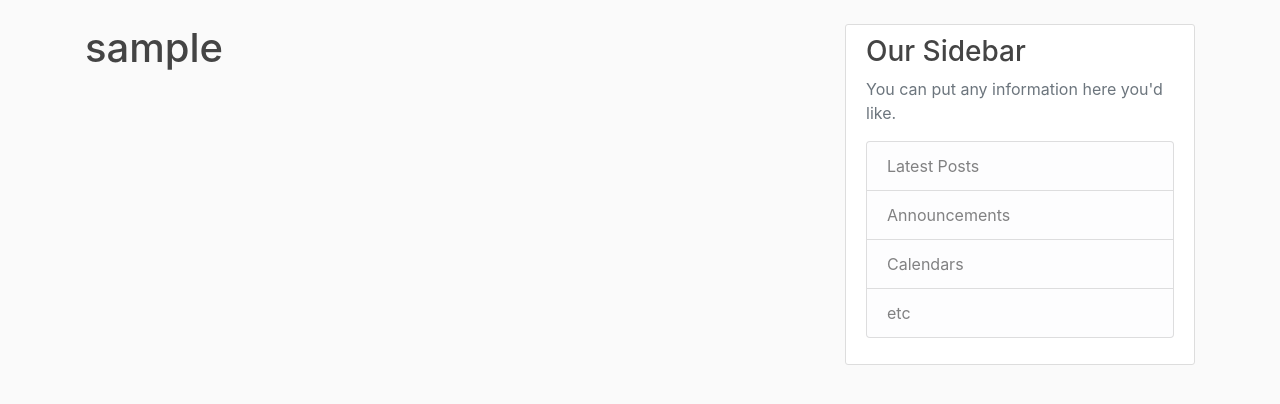
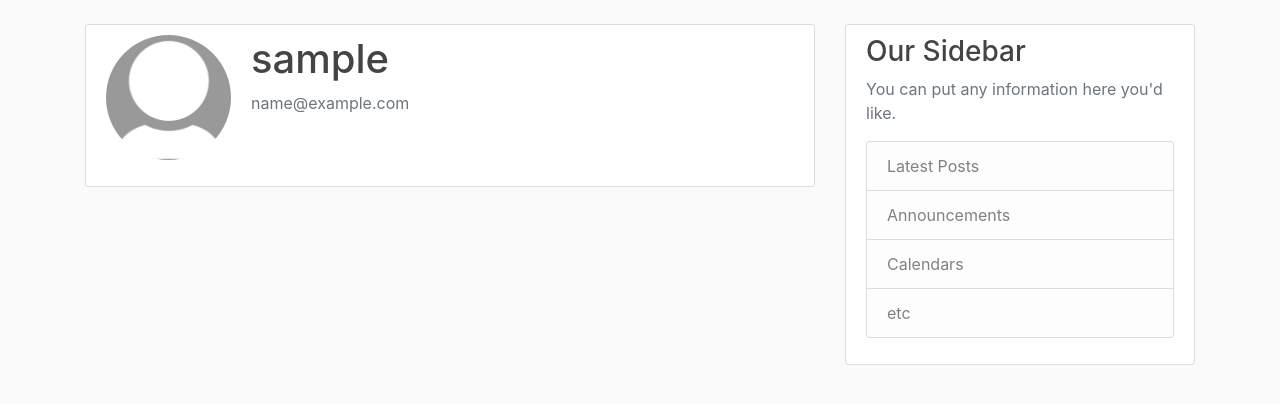
Before and after one commit to Stoovles/BlogIt, a Flask app: page /account in a window 1280 px wide. Shown: the part 56-460 px from the top of the page. Run offline with Flask 2, Linux system fonts and the light colour scheme; the visitor is signed in with stand-in values (Sample User, id 1); data comes from the database, SQL or seed files in the repository; some libraries are stand-ins or nearby versions.

Commit message:
Applied bootstrap classes and added user email and image file

```diff
--- a/blogit/templates/account.html
+++ b/blogit/templates/account.html
@@ -1,4 +1,13 @@
 {% extends "layout.html" %}
 {% block content %}
-    <h1>{{ current_user.username }}</h1>
+    <div class="content-section">
+      <div class="media">
+        <img class="rounded-circle account-img" src={{ image_file }}>
+        <div class="media-body">
+          <h2 class="account-heading">{{ current_user.username }}</h2>
+          <p class="text-secondary">{{ current_user.email }}</p>
+        </div>
+      </div>
+      <!-- FORM HERE -->
+    </div>
 {% endblock %}
```
